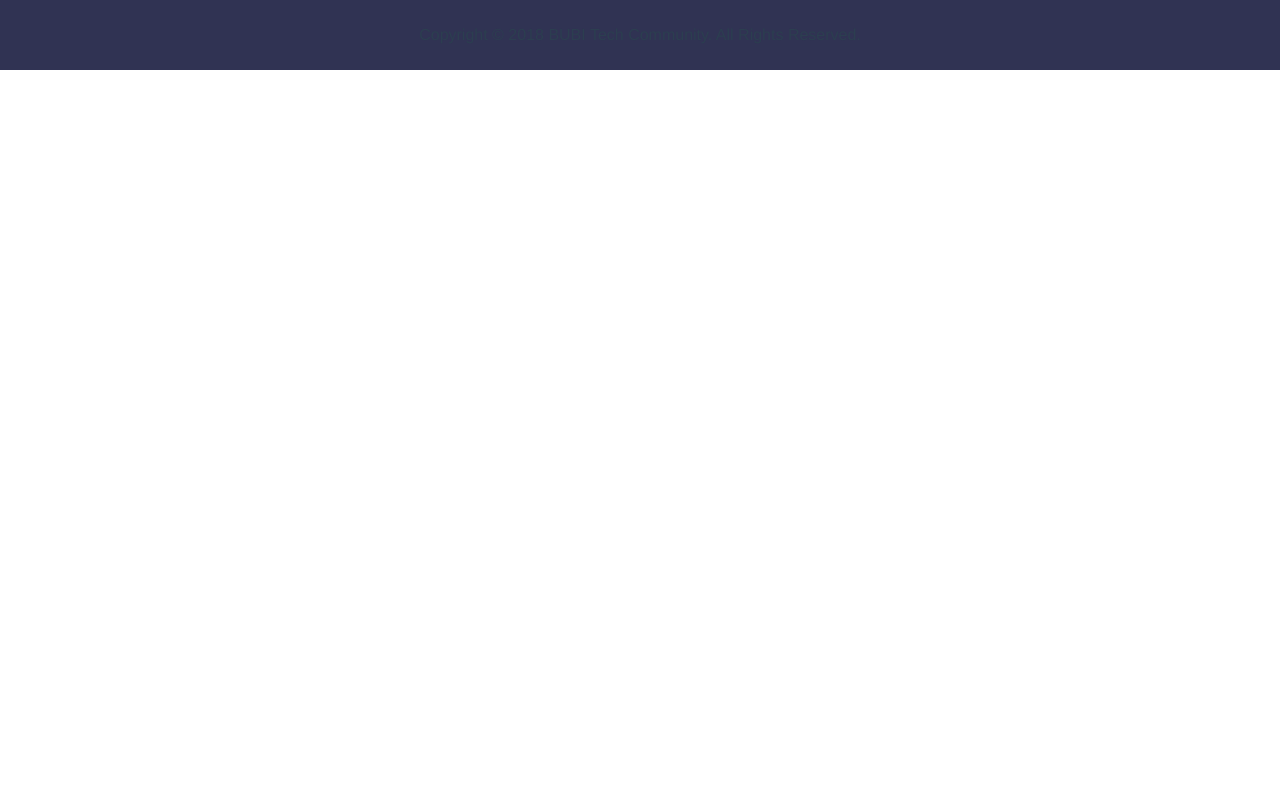
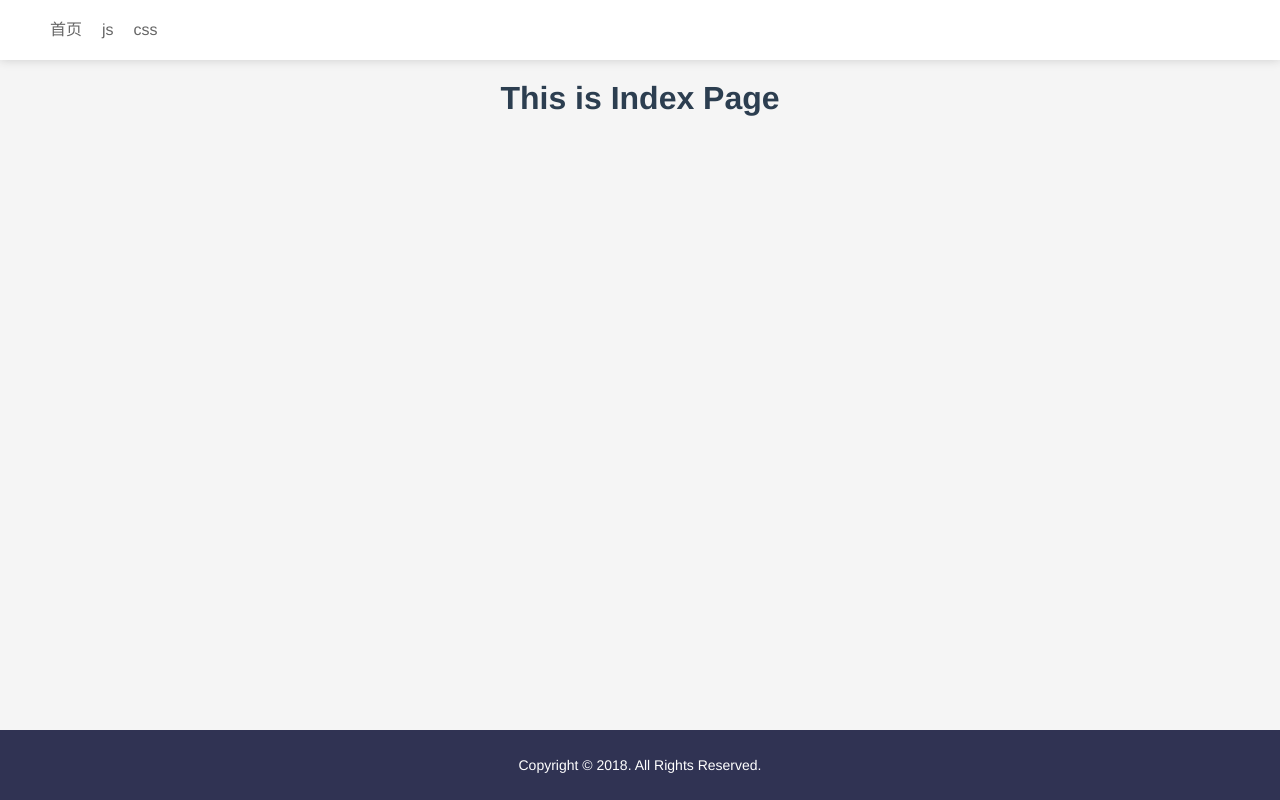
Before and after one commit to L-cw/code, a Vue app: page / in a window 1280 px wide. Built offline with nearby package versions, Linux system fonts and the light colour scheme.

Commit message:
初始化完成，头部尾部的公共组件提取完毕，可以进行合作开发

```diff
--- a/config/index.js
+++ b/config/index.js
@@ -56,7 +56,7 @@ module.exports = {
      * Source Maps
      */
 
-    productionSourceMap: true,
+    productionSourceMap: false,
     // https://webpack.js.org/configuration/devtool/#production
     devtool: '#source-map',
 
@@ -64,7 +64,7 @@ module.exports = {
     // Surge or Netlify already gzip all static assets for you.
     // Before setting to `true`, make sure to:
     // npm install --save-dev compression-webpack-plugin
-    productionGzip: false,
+    productionGzip: true,
     productionGzipExtensions: ['js', 'css'],
 
     // Run the build command with an extra argument to
--- a/package.json
+++ b/package.json
@@ -28,6 +28,7 @@
     "babel-preset-env": "^1.3.2",
     "babel-preset-stage-2": "^6.22.0",
     "chalk": "^2.0.1",
+    "compression-webpack-plugin": "^1.1.12",
     "copy-webpack-plugin": "^4.0.1",
     "css-loader": "^0.28.0",
     "eslint": "^4.15.0",
--- a/src/App.vue
+++ b/src/App.vue
@@ -13,6 +13,11 @@ export default {
 <style>
 @import url("./assets/less/base.less");
 @import url("./assets/less/reset.less");
+*{
+  margin: 0;
+  padding: 0;
+  box-sizing: border-box;
+}
 #app {
   font-family: 'Avenir', Helvetica, Arial, sans-serif;
   -webkit-font-smoothing: antialiased;
--- a/src/assets/less/reset.less
+++ b/src/assets/less/reset.less
@@ -16,7 +16,7 @@ img, input, textarea {
   outline-style: none;
 }
 
-ul, ol {
+ul, ol, li {
   list-style: none;
 }
 
--- a/src/router/index.js
+++ b/src/router/index.js
@@ -1,6 +1,5 @@
 import Vue from 'vue'
 import Router from 'vue-router'
-import Layout from '@/views/common/layout'
 
 Vue.use(Router)
 
@@ -14,7 +13,7 @@ export default new Router({
       },
       children: [
         {
-          path: '/index',
+          path: '/',
           component: resolve => {
             require(['@/views/index.vue'], resolve)
           },
--- a/src/views/common/footer.vue
+++ b/src/views/common/footer.vue
@@ -1,6 +1,6 @@
 <template>
   <div class="page-footer">
-    <div class="page-footer-con content">Copyright © 2018 BUBI Tech Community. All Rights Reserved.</div>
+    <div class="page-footer-con content">Copyright © 2018. All Rights Reserved.</div>
   </div>
 </template>
 
@@ -11,12 +11,15 @@ export default {
 </script>
 
 <style lang="less" scoped>
+  @import "../../assets/less/base.less";
   .page-footer {
     height: 70px;
     background-color: #303353;
     .page-footer-con {
       line-height: 70px;
-      // font-size:
+      font-size: @f-14;
+      text-align: center;
+      color: @color-white;
     }
   }
 </style>
--- a/src/views/common/header.vue
+++ b/src/views/common/header.vue
@@ -1,5 +1,17 @@
 <template>
-  <div></div>
+  <div class="page-header">
+    <div class="content">
+      <li class="nav-item fl">
+        <a href="/">首页</a>
+      </li>
+      <li class="nav-item fl">
+        <a href="/"> js </a>
+      </li>
+      <li class="nav-item fl">
+        <a href="/"> css </a>
+      </li>
+    </div>
+  </div>
 </template>
 
 <script>
@@ -9,5 +21,21 @@ export default {
 </script>
 
 <style lang="less" scoped>
-
+  .page-header {
+    position: fixed;
+    top: 0;
+    left: 0;
+    z-index: 1999;
+    width: 100%;
+    height: 60px;
+    transition: all .5s ease 0s;
+    box-shadow: 0 0 10px #ccc;
+    .nav-item {
+      padding: 20px 0;
+      margin-right: 20px;
+      a {
+        line-height: 20px;
+      }
+    }
+  }
 </style>
--- a/src/views/common/layout.vue
+++ b/src/views/common/layout.vue
@@ -1,7 +1,7 @@
 <template>
   <div class="layout" :style="'min-height:' + pageHeight + 'px;'">
     <page-header></page-header>
-    <router-view></router-view>
+    <router-view/>
     <page-footer></page-footer>
   </div>
 </template>
@@ -24,5 +24,7 @@ export default {
 </script>
 
 <style lang="less" scoped>
-
+  .layout {
+    padding-top: 60px;
+  }
 </style>
--- a/src/views/index.vue
+++ b/src/views/index.vue
@@ -1,8 +1,7 @@
 <template>
   <div class="topic-cont clearfix" :style="'min-height:'+pageHeight+'px;'">
     <div class="content">
-      <div class="topic-left"></div>
-      <div class="topic-right"></div>
+      <h1>This is Index Page</h1>
     </div>
   </div>
 </template>
```
